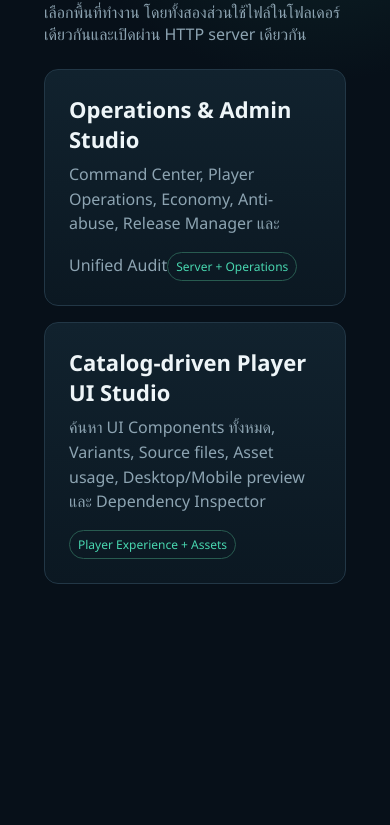
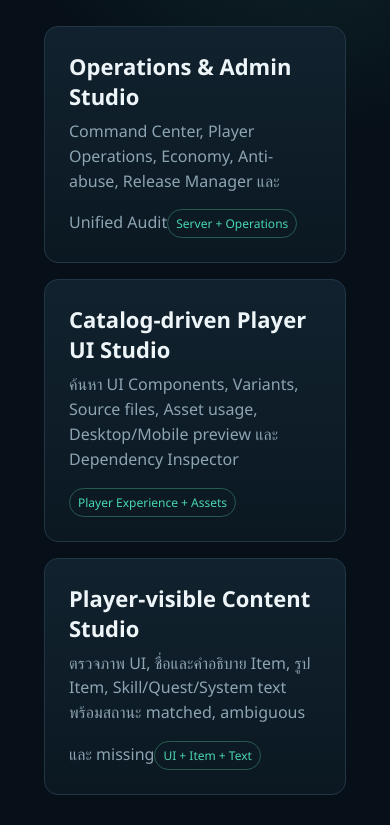
Before and after one commit to kongsak4807017/ROWEB, a plain HTML site: page apps/admin-studio/mockup/index.html in a window 390 px wide. Shown: the part 187-1012 px from the top of the page. Before the commit the page ends 844 px from the top, so only its background shows below. Drawn offline with Linux system fonts and the light colour scheme.

Commit message:
feat: link player-visible content studio from launcher

```diff
--- a/apps/admin-studio/mockup/index.html
+++ b/apps/admin-studio/mockup/index.html
@@ -5,8 +5,8 @@
 <meta name="viewport" content="width=device-width,initial-scale=1">
 <title>ROWeb Operations Workbench</title>
 <style>
-:root{--bg:#071019;--panel:#0e1b26;--line:#223746;--text:#eef5f8;--muted:#8da4b2;--green:#48d7b0;--blue:#6da8ff}*{box-sizing:border-box}body{margin:0;min-height:100vh;display:grid;place-items:center;background:radial-gradient(circle at 80% 0,#102c2d 0,transparent 30%),var(--bg);color:var(--text);font:16px Segoe UI,system-ui,sans-serif}main{width:min(980px,calc(100% - 28px));padding:30px}.eyebrow{color:var(--green);font-size:11px;letter-spacing:.15em;font-weight:800}h1{font-size:36px;margin:8px 0}p{color:var(--muted)}.grid{display:grid;grid-template-columns:1fr 1fr;gap:16px;margin-top:24px}.card{display:block;padding:24px;border:1px solid var(--line);border-radius:14px;background:linear-gradient(180deg,#11222e,#0b1822);color:var(--text);text-decoration:none;transition:.15s}.card:hover{transform:translateY(-2px);border-color:var(--green)}.card strong{display:block;font-size:22px;margin-bottom:8px}.card span{color:var(--muted);line-height:1.55}.badge{display:inline-block;margin-top:16px;padding:5px 8px;border-radius:99px;border:1px solid #285b50;color:var(--green);font-size:12px}@media(max-width:720px){.grid{grid-template-columns:1fr}h1{font-size:28px}}
+:root{--bg:#071019;--panel:#0e1b26;--line:#223746;--text:#eef5f8;--muted:#8da4b2;--green:#48d7b0}*{box-sizing:border-box}body{margin:0;min-height:100vh;display:grid;place-items:center;background:radial-gradient(circle at 80% 0,#102c2d 0,transparent 30%),var(--bg);color:var(--text);font:16px Segoe UI,system-ui,sans-serif}main{width:min(1180px,calc(100% - 28px));padding:30px}.eyebrow{color:var(--green);font-size:11px;letter-spacing:.15em;font-weight:800}h1{font-size:36px;margin:8px 0}p{color:var(--muted)}.grid{display:grid;grid-template-columns:repeat(3,1fr);gap:16px;margin-top:24px}.card{display:block;padding:24px;border:1px solid var(--line);border-radius:14px;background:linear-gradient(180deg,#11222e,#0b1822);color:var(--text);text-decoration:none;transition:.15s}.card:hover{transform:translateY(-2px);border-color:var(--green)}.card strong{display:block;font-size:22px;margin-bottom:8px}.card span{color:var(--muted);line-height:1.55}.badge{display:inline-block;margin-top:16px;padding:5px 8px;border-radius:99px;border:1px solid #285b50;color:var(--green);font-size:12px}@media(max-width:900px){.grid{grid-template-columns:1fr}h1{font-size:28px}}
 </style>
 </head>
-<body><main><div class="eyebrow">ONE-STOP ROWEB CONTROL PLANE</div><h1>ROWeb Operations Workbench</h1><p>เลือกพื้นที่ทำงาน โดยทั้งสองส่วนใช้ไฟล์ในโฟลเดอร์เดียวกันและเปิดผ่าน HTTP server เดียวกัน</p><div class="grid"><a class="card" href="unified-workbench.html"><strong>Operations & Admin Studio</strong><span>Command Center, Player Operations, Economy, Anti-abuse, Release Manager และ Unified Audit</span><div class="badge">Server + Operations</div></a><a class="card" href="player-ui-catalog-studio.html"><strong>Catalog-driven Player UI Studio</strong><span>ค้นหา UI Components ทั้งหมด, Variants, Source files, Asset usage, Desktop/Mobile preview และ Dependency Inspector</span><div class="badge">Player Experience + Assets</div></a></div></main></body>
+<body><main><div class="eyebrow">ONE-STOP ROWEB CONTROL PLANE</div><h1>ROWeb Operations Workbench</h1><p>เลือกพื้นที่ทำงาน ทั้งหมดเปิดผ่าน HTTP server เดียวกัน</p><div class="grid"><a class="card" href="unified-workbench.html"><strong>Operations & Admin Studio</strong><span>Command Center, Player Operations, Economy, Anti-abuse, Release Manager และ Unified Audit</span><div class="badge">Server + Operations</div></a><a class="card" href="player-ui-catalog-studio.html"><strong>Catalog-driven Player UI Studio</strong><span>ค้นหา UI Components, Variants, Source files, Asset usage, Desktop/Mobile preview และ Dependency Inspector</span><div class="badge">Player Experience + Assets</div></a><a class="card" href="player-visible-content-studio.html"><strong>Player-visible Content Studio</strong><span>ตรวจภาพ UI, ชื่อและคำอธิบาย Item, รูป Item, Skill/Quest/System text พร้อมสถานะ matched, ambiguous และ missing</span><div class="badge">UI + Item + Text</div></a></div></main></body>
 </html>
```
